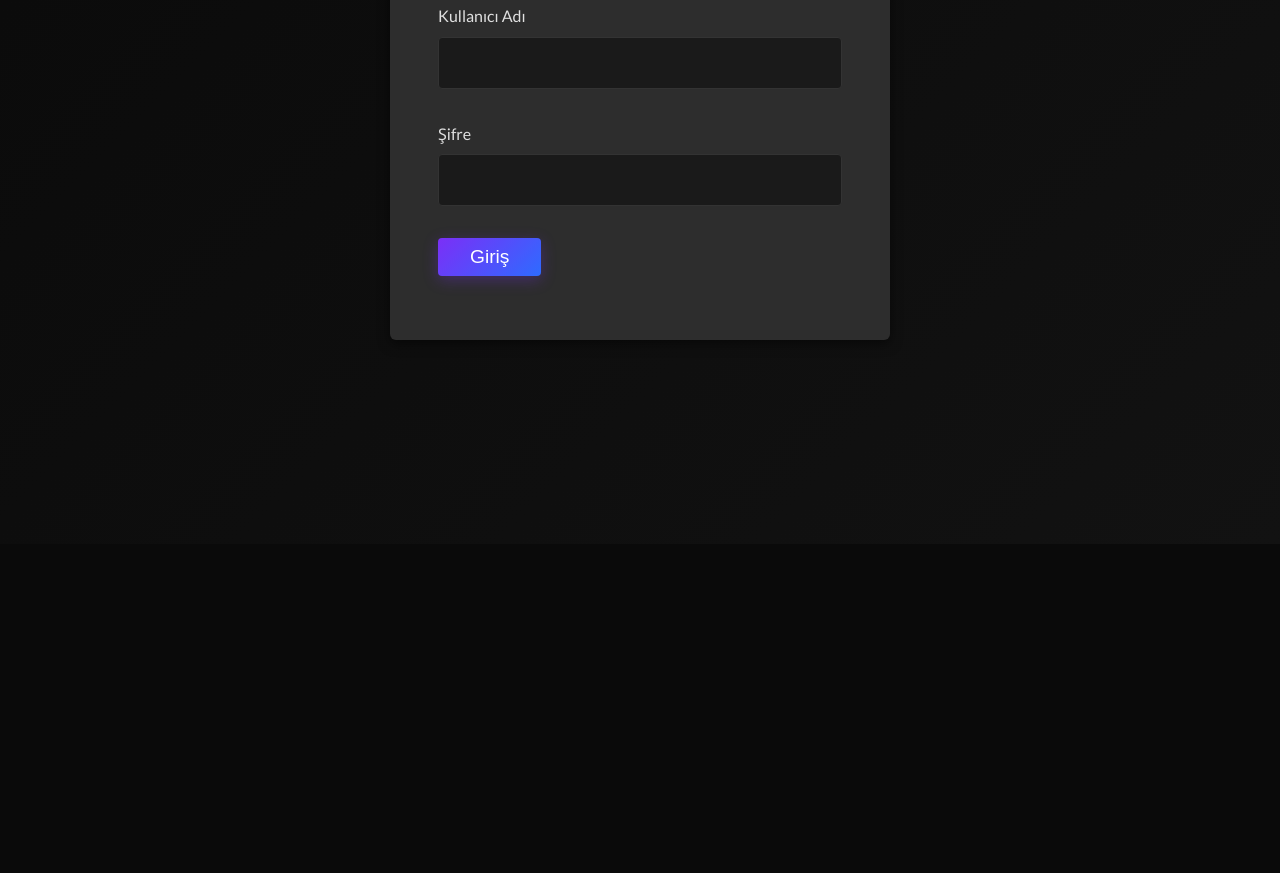
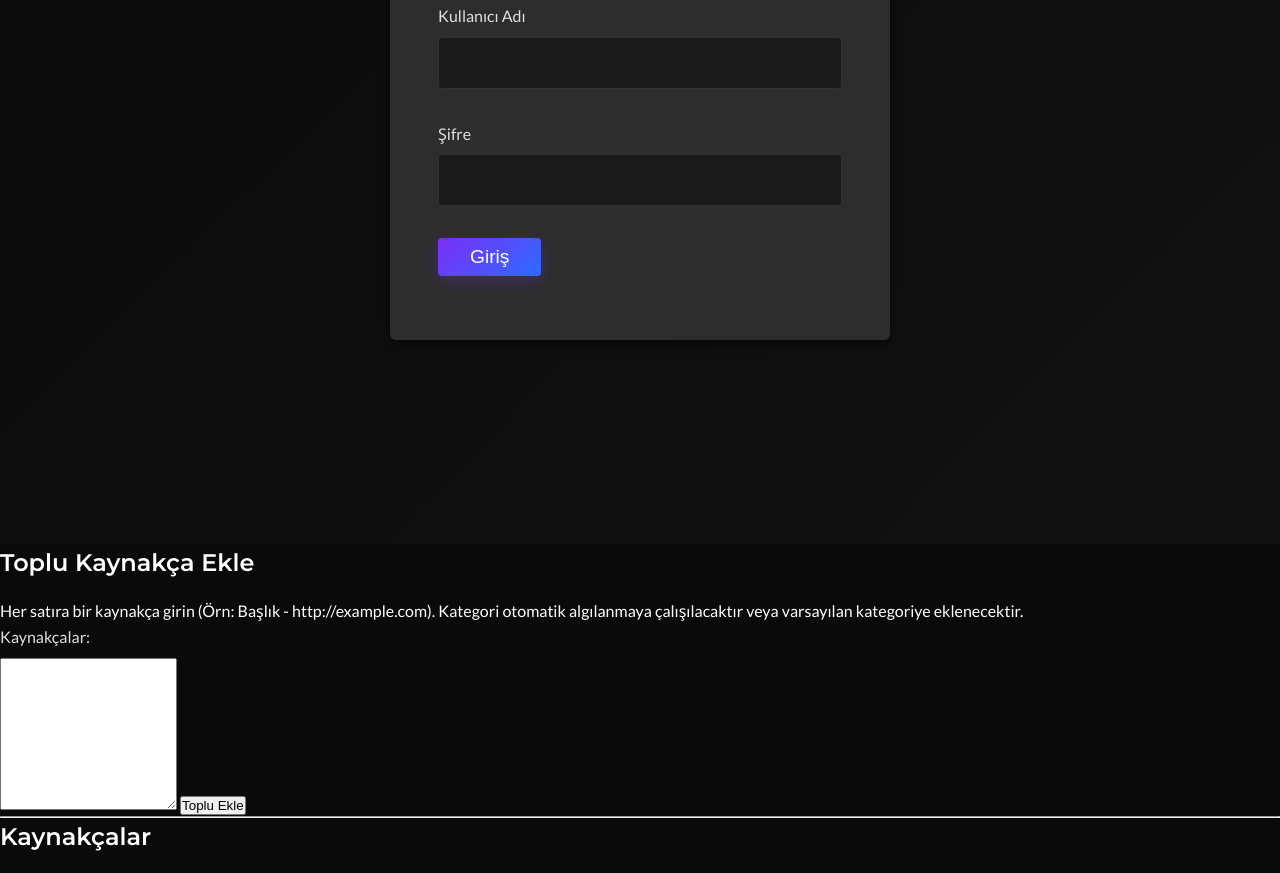
Before and after one commit to albinobrokoli/kutuphane.sinirbilimportali.org, a plain HTML site: page admin.html in a window 1280 px wide. Shown: the part 256-1129 px from the top of the page. Before the commit the page ends 800 px from the top, so only its background shows below. Drawn offline with Linux system fonts and the light colour scheme; no server answers.

Commit message:
Update admin.html

```diff
--- a/admin.html
+++ b/admin.html
@@ -218,6 +218,25 @@
         </div>
     </div>
 
+    <section id="bulk-add-section">
+        <h2>Toplu Kaynakça Ekle</h2>
+        <p>Her satıra bir kaynakça girin (Örn: Başlık - http://example.com). Kategori otomatik algılanmaya çalışılacaktır veya varsayılan kategoriye eklenecektir.</p>
+        <form id="bulk-bibliography-form">
+            <label for="bulk-bibliography">Kaynakçalar:</label>
+            <textarea id="bulk-bibliography" name="bulk-bibliography" rows="10" required></textarea>
+            <button type="submit">Toplu Ekle</button>
+        </form>
+    </section>
+
+    <hr>
+
+    <section id="bibliography-list-section">
+        <h2>Kaynakçalar</h2>
+        <div id="bibliography-accordion">
+            <!-- Kategoriler ve kaynakçalar buraya JS ile eklenecek -->
+        </div>
+    </section>
+
     <script src="js/admin.js"></script>
 </body>
 </html>
```
